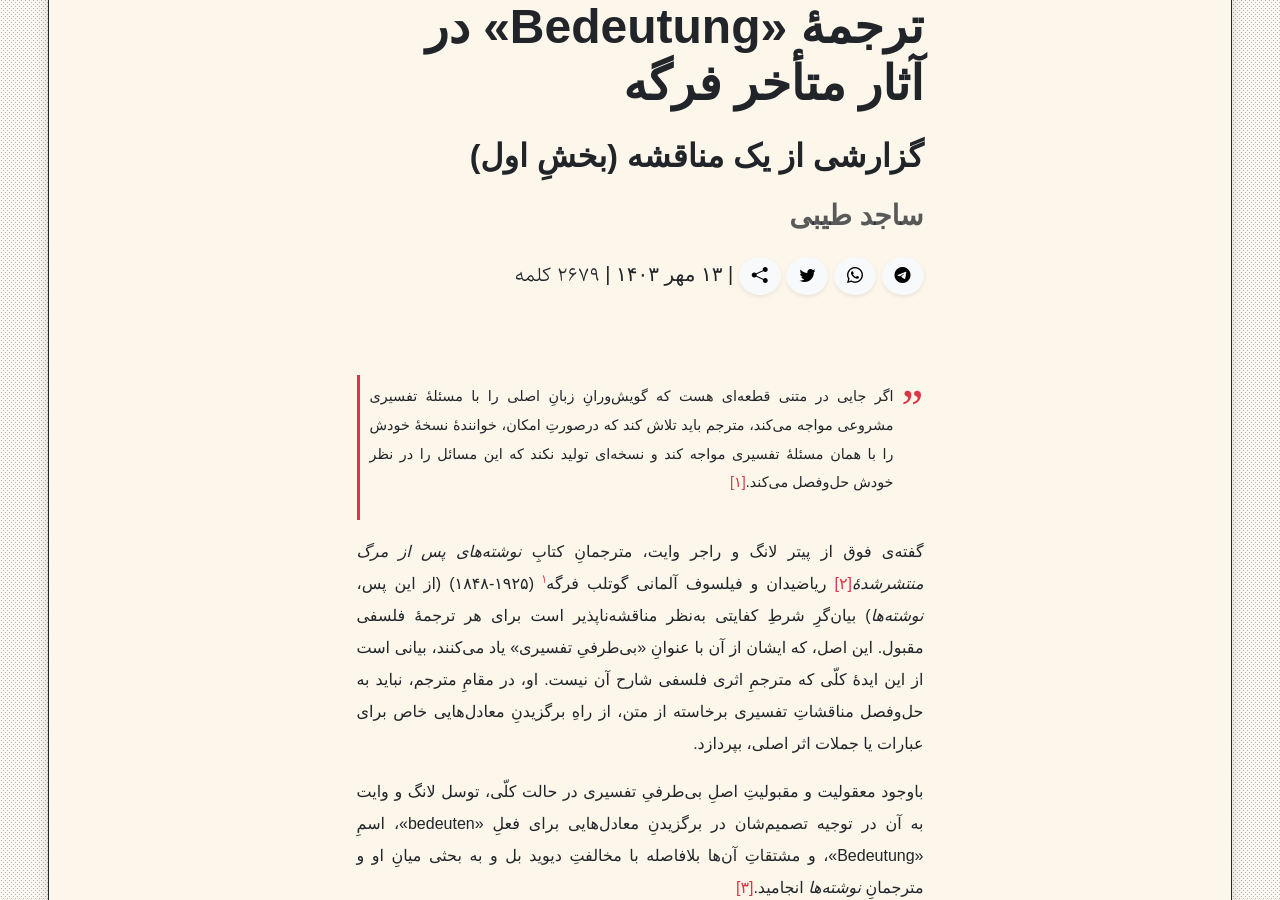
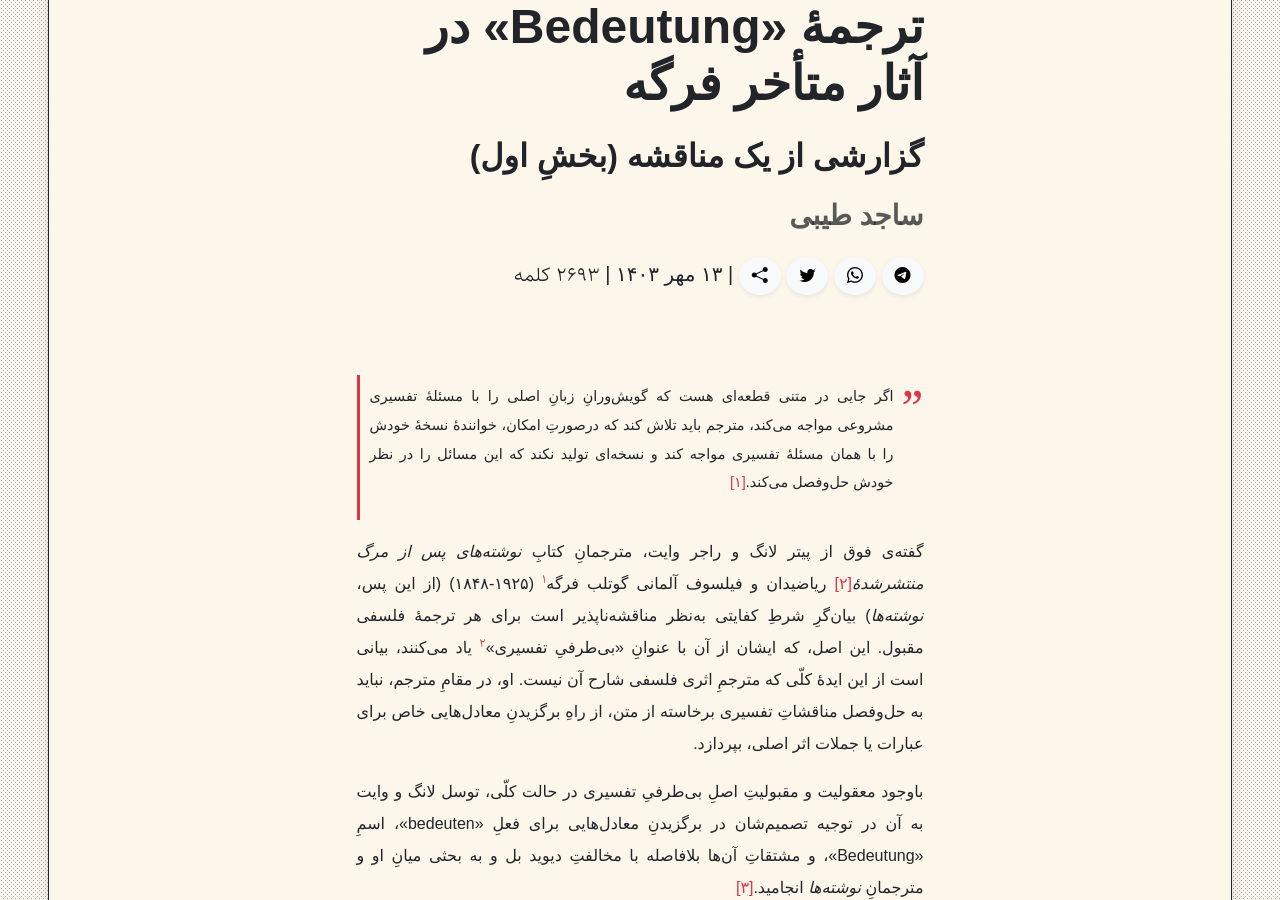
Before and after one commit to phicudemy/phicudemy.github.io, a Jekyll site: the page built from _posts/2024-06-22-fregebedeutung1.md, in a window 1280 px wide and 900 px high, scrolled down 287 px. Built offline with Jekyll 4.4.1, drawn with Linux system fonts in a browser that asks for light colours; some web fonts are replaced; part of the change alters nothing that is shown; some of the changed text lies outside the part shown.

Commit message:
TinaCMS content update

```diff
--- a/_posts/2024-06-22-fregebedeutung1.md
+++ b/_posts/2024-06-22-fregebedeutung1.md
@@ -17,9 +17,10 @@ tags:
 
 >اگر جایی در متنی قطعه‌ای هست که گویش‌ورانِ زبانِ اصلی را با مسئلۀ تفسیری مشروعی مواجه می‌کند، مترجم باید تلاش کند که درصورتِ امکان، خوانندۀ نسخۀ خودش را با همان مسئلۀ تفسیری مواجه کند و نسخه‌ای تولید نکند که این مسائل را در نظر خودش حل‌وفصل می‌کند.[\[۱\]](#fn-1){:.fnref #fnref-1}
 
-گفته‌ی فوق از پیتر لانگ و راجر وایت، مترجمانِ کتابِ *نوشته‌های پس از مرگ‌ منتشرشدهٔ*[\[۲\]](#fn-2){:.fnref #fnref-2} ریاضیدان و فیلسوف آلمانی  گوتلب فرگه[^1] (۱۹۲۵-۱۸۴۸) (از این پس، *نوشته‌ها*) بیان‌گرِ ‌شرطِ کفایتی به‌نظر مناقشه‌ناپذیر است برای هر ترجمۀ فلسفی مقبول. این اصل، که ایشان از آن با عنوانِ «بی‌طرفیِ تفسیری» یاد می‌کنند، بیانی است از این ایدۀ کلّی که مترجمِ اثری فلسفی شارح آن نیست. او، در مقامِ مترجم، نباید به حل‌وفصل مناقشاتِ تفسیری برخاسته از متن، از راهِ برگزیدنِ معادل‌هایی خاص برای عبارات یا جملات اثر اصلی، بپردازد.
+گفته‌ی فوق از پیتر لانگ و راجر وایت، مترجمانِ کتابِ *نوشته‌های پس از مرگ‌ منتشرشدهٔ*[\[۲\]](#fn-2){:.fnref #fnref-2} ریاضیدان و فیلسوف آلمانی  گوتلب فرگه[^1] (۱۹۲۵-۱۸۴۸) (از این پس، *نوشته‌ها*) بیان‌گرِ ‌شرطِ کفایتی به‌نظر مناقشه‌ناپذیر است برای هر ترجمۀ فلسفی مقبول. این اصل، که ایشان از آن با عنوانِ «بی‌طرفیِ تفسیری»[^2] یاد می‌کنند، بیانی است از این ایدۀ کلّی که مترجمِ اثری فلسفی شارح آن نیست. او، در مقامِ مترجم، نباید به حل‌وفصل مناقشاتِ تفسیری برخاسته از متن، از راهِ برگزیدنِ معادل‌هایی خاص برای عبارات یا جملات اثر اصلی، بپردازد.
 
 [^1]: Gottlob Frege
+[^2]: exegetical neutrality
 
 باوجود معقولیت و مقبولیتِ اصلِ بی‌طرفیِ تفسیری در حالت کلّی، توسل لانگ و وایت به آن در توجیه تصمیم‌شان در برگزیدنِ معادل‌هایی برای فعلِ  «bedeuten»، اسمِ «Bedeutung»، و مشتقاتِ آن‌ها بلافاصله با مخالفتِ دیوید بل و به بحثی میانِ او و مترجمانِ *نوشته‌ها* انجامید.[\[۳\]](#fn-3){:.fnref #fnref-3}
 
@@ -44,16 +45,16 @@ tags:
 
 حال، اگر «Bedeutung» را در انگلیسی به «meaning» (در فارسی به «معنا») برگردانیم، لاجرم باید بگوییم از نظرِ فرگه «نویسندۀ گلستان» و «سرایندۀ بوستان» (و هر لفظِ مفرد دیگری که به سعدی اشاره می‌کند) هم‌معنا (مترادف؟) هستند، حال آن‌که به‌وضوح چنین نیست. درواقع، انگیزۀ اصلی فرگه از معرفیِ تمایز میان Sinn و Bedeutung ازجمله توضیح این واقعیت بوده است که چنین عبارت‌هایی، اگرچه بر فرد واحدی اشاره می‌کنند (Bedeutung یک‌سانی دارند)، اما مترادف نیستند (Sinn یک‌سانی ندارند).است[\[۱۰\]](#fn-10){:.fnref #fnref-10}
 
-اوضاع وخیم‌تر می‌شود وقتی توجه می‌کنیم که فرگه تمایزِ فوق را نه‌تنها برای الفاظِ مفرد، بلکه برای تقریباً همۀ عباراتِ معنادارِ زبان معرفی می‌کند. مشخصاً، او قائل است Bedeutung جملاتِ معنادارِ زبان ارزشِ صدق‌ آن‌هاست. بنابراین، تمامِ جملاتِ صادق Bedeutung واحدی دارند که صدق[^2] است و همۀ جملاتِ کاذب هم Bedeutung واحدی دارند که کذب[^3] است. در این‌جا هم، باز با صرف‌نظر از جزئیات، می‌بینیم که برگرداندنِ «Bedeutung» به «meaning» (معنا) به نتایجی نامقبول می‌انجامد. برای مثال، اگر چنین معادلی برگزینیم، باید بگوییم هر دو جملۀ صادقی در زبان، مثلاً دو جملۀ «نویسندۀ گلستان شیرازی است» و «دو به‌علاوۀ دو می‌شود چهار»، هم‌معنا/مترادف‌اند (و هکذا هر دو جملۀ کاذبی در زبان)، چیزی که به‌وضوح مهمل به‌نظر می‌رسد.[\[۱۱\]](#fn-11){:.fnref #fnref-11}
+اوضاع وخیم‌تر می‌شود وقتی توجه می‌کنیم که فرگه تمایزِ فوق را نه‌تنها برای الفاظِ مفرد، بلکه برای تقریباً همۀ عباراتِ معنادارِ زبان معرفی می‌کند. مشخصاً، او قائل است Bedeutung جملاتِ معنادارِ زبان ارزشِ صدق‌ آن‌هاست. بنابراین، تمامِ جملاتِ صادق Bedeutung واحدی دارند که صدق[^3] است و همۀ جملاتِ کاذب هم Bedeutung واحدی دارند که کذب[^4] است. در این‌جا هم، باز با صرف‌نظر از جزئیات، می‌بینیم که برگرداندنِ «Bedeutung» به «meaning» (معنا) به نتایجی نامقبول می‌انجامد. برای مثال، اگر چنین معادلی برگزینیم، باید بگوییم هر دو جملۀ صادقی در زبان، مثلاً دو جملۀ «نویسندۀ گلستان شیرازی است» و «دو به‌علاوۀ دو می‌شود چهار»، هم‌معنا/مترادف‌اند (و هکذا هر دو جملۀ کاذبی در زبان)، چیزی که به‌وضوح مهمل به‌نظر می‌رسد.[\[۱۱\]](#fn-11){:.fnref #fnref-11}
 
-[^2]: the True
-[^3]: the False
+[^3]: the True
+[^4]: the False
 
 **<center>(II)</center>**
 
-با این ملاحظات، اکنون می‌توانیم بفهمیم چرا تقریباً هیچ‌کدام از مترجمانِ فرگه، شارحانِ او، یا دیگر فیلسوفانی که تا پیش از انتشارِ ترجمۀ لانگ و وایت از *نوشته‌ها* در زبانِ انگلیسی به آثار فرگه پرداخته‌اند «Bedeutung» را در آثار متأخرِ فرگه به «meaning» برنگرداند.[\[۱۲\]](#fn-12){:.fnref #fnref-12} نخستین بحث از تمایزِ فرگه میانِ Sinn و Bedeutung در زبان انگلیسی را راسل، در ضمیمۀ معروفِ خود بر *اصولِ ریاضیات* (۱۹۰۳)، منتشر کرده است. او در این‌جا از «indication» به‌عنوانِ معادل برای Bedeutung استفاده می‌کند.[\[۱۳\]](#fn-13){:.fnref #fnref-13} یوردان در ترجمۀ خود، با همکاری استچلراث، از حدودِ سی صفحۀ نخستِ *اصول پایه‌ای حسابِ* فرگه (۱۸۹۳)،[\[۱۴\]](#fn-14){:.fnref #fnref-14} آن را به «denotation» بر‌گرداند، انتخابی که فورث هم در ترجمۀ بخش‌های بیش‌تری از این اثر در ۱۹۶۴ از آن تبعیت می‌کند.[\[۱۵\]](#fn-15){:.fnref #fnref-15} در تفسیرِ کارنپ از چیستی رابطۀ Bedeutung نزد فرگه، در کتابِ *معنا و ضرورت* (۱۹۴۸)، این رابطه اساساً از جنسِ رابطۀ نامیدن[^4] است. لذا او اصطلاحِ فنیِ «nominatum» را به‌عنوانِ معادلِ «Bedeutung» معرفی می‌کند.
+با این ملاحظات، اکنون می‌توانیم بفهمیم چرا تقریباً هیچ‌کدام از مترجمانِ فرگه، شارحانِ او، یا دیگر فیلسوفانی که تا پیش از انتشارِ ترجمۀ لانگ و وایت از *نوشته‌ها* در زبانِ انگلیسی به آثار فرگه پرداخته‌اند «Bedeutung» را در آثار متأخرِ فرگه به «meaning» برنگرداند.[\[۱۲\]](#fn-12){:.fnref #fnref-12} نخستین بحث از تمایزِ فرگه میانِ Sinn و Bedeutung در زبان انگلیسی را راسل، در ضمیمۀ معروفِ خود بر *اصولِ ریاضیات* (۱۹۰۳)، منتشر کرده است. او در این‌جا از «indication» به‌عنوانِ معادل برای Bedeutung استفاده می‌کند.[\[۱۳\]](#fn-13){:.fnref #fnref-13} یوردان در ترجمۀ خود، با همکاری استچلراث، از حدودِ سی صفحۀ نخستِ *اصول پایه‌ای حسابِ* فرگه (۱۸۹۳)،[\[۱۴\]](#fn-14){:.fnref #fnref-14} آن را به «denotation» بر‌گرداند، انتخابی که فورث هم در ترجمۀ بخش‌های بیش‌تری از این اثر در ۱۹۶۴ از آن تبعیت می‌کند.[\[۱۵\]](#fn-15){:.fnref #fnref-15} در تفسیرِ کارنپ از چیستی رابطۀ Bedeutung نزد فرگه، در کتابِ *معنا و ضرورت* (۱۹۴۸)، این رابطه اساساً از جنسِ رابطۀ نامیدن[^5] است. لذا او اصطلاحِ فنیِ «nominatum» را به‌عنوانِ معادلِ «Bedeutung» معرفی می‌کند.
 
-[^4] naming
+[^5] naming
 
 با شروعِ جریانِ ترجمۀ گستردۀ آثارِ فرگه به زبانِ انگلیسی بعد از جنگِ جهانیِ دوم، در فاصلۀ یک سال دو ترجمه از مقالۀ ۱۸۹۲ فرگه، که اصطلاحاتِ «Sinn» و «Bedeutung» را در عنوانش دارد، منتشر می‌شود. ترجمۀ اول از بلَک (۱۹۴۸) است[\[۱۶\]](#fn-16){:.fnref #fnref-16} که در آن «Bedeutung» در عنوانِ مقاله به «reference» و در متن گاه به «reference» و گاه به «referent» برگردانده شده است. اما مترجم دوم، فایگل، از پیش‌نهادِ کارنپ تبعیت می‌کند و آن را به «nominatum» برمی‌گرداند. بااین‌حال، نقطۀ عطفِ اصلی در جا افتادنِ معادلی برای این واژه در زبان انگلیسی انتشارِ اثر بزرگ دامت در ۱۹۷۳ است. او در این اثر برای نخستین‌بار در زبانِ انگلیسی به شرحِ مبسوط و نظام‌مندِ آرای فرگه در فلسفۀ زبان می‌پردازد. او در این‌جا از معادلِ «reference» برای «Bedeutung» استفاده می‌کند و به همان سرعتی که کتابِ او به مرجعی در فرگه‌شناسی تبدیل می‌شود، معادلِ او هم در ادبیاتِ ثانویه مربوط به فرگه جا می‌افتد. درواقع، می‌توان گفت که پس از انتشارِ اثرِ دامت، «reference» به معادلِ رایج و استانداردِ «Bedeutung» در بحث از آرای فرگه تبدیل می‌شود.
 
```
